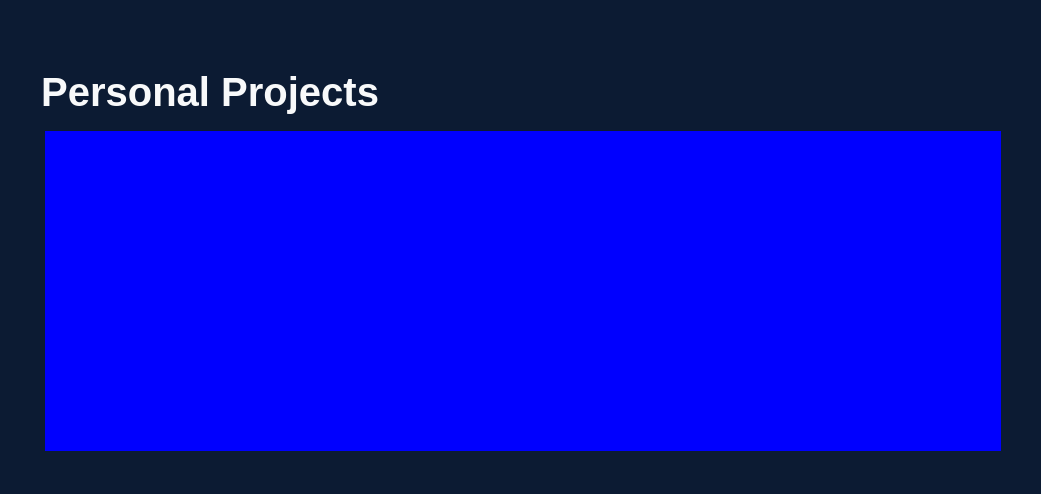
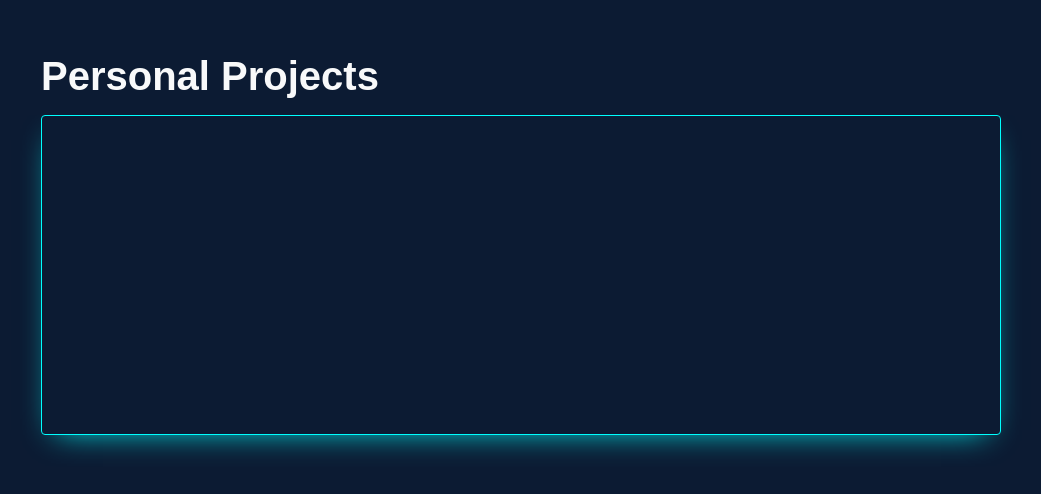
Before and after one commit to carterjmoore/personal-website, a Next.js app: page / in a window 1280 px wide. Shown: the part 2684-3178 px from the top of the page, without its empty margins (119-1160 px from the left). Built offline with nearby package versions, Linux system fonts and the light colour scheme; a web font is replaced by a local one.

Commit message:
Added project slides

```diff
--- /dev/null
+++ b/components/projects/ProjectSlide.jsx
@@ -0,0 +1,7 @@
+import classes from './ProjectSlide.module.scss';
+
+const ProjectSlide = () => {
+  return <div className={`border-highlight ${classes.container}`}></div>;
+};
+
+export default ProjectSlide;
--- /dev/null
+++ b/components/projects/ProjectSlide.module.scss
@@ -0,0 +1,8 @@
+@import '../../styles/variables';
+
+.container {
+  flex: 0 0 100%;
+  max-width: 100%;
+  margin-right: 4rem;
+  min-height: 20rem;
+}
--- a/components/projects/Projects.jsx
+++ b/components/projects/Projects.jsx
@@ -1,11 +1,13 @@
 import classes from './Projects.module.scss';
-import Slider from './slider/Slider';
+import Slider from './Slider';
 
 const Projects = () => {
   return (
     <div className={`layout ${classes.projects}`}>
       <div className={classes.wrapper}>
-        <h1 className={`section-header`}>Personal Projects</h1>
+        <h1 className={`section-header ${classes.header}`}>
+          Personal Projects
+        </h1>
         <Slider />
       </div>
     </div>
--- a/components/projects/Projects.module.scss
+++ b/components/projects/Projects.module.scss
@@ -1,12 +1,19 @@
 @import '../../styles/variables';
 
+$project-slide-padding: 2rem;
+
 .projects {
+  max-width: calc(60rem + 2 * $project-slide-padding);
   height: 100vh;
   display: flex;
   align-items: center;
   justify-content: center;
 }
 
+.header {
+  margin-left: $project-slide-padding;
+}
+
 .wrapper {
   width: 100%;
 }
--- /dev/null
+++ b/components/projects/Slider.jsx
@@ -0,0 +1,18 @@
+import ProjectSlide from './ProjectSlide';
+import classes from './Slider.module.scss';
+
+const projects = [{ name: 'ImgLabs' }, { name: 'Reflex Revolution' }];
+
+const Slider = () => {
+  return (
+    <div className={classes.container}>
+      <div className={classes.slider}>
+        {projects.map((project) => {
+          return <ProjectSlide key={project.name} project={project} />;
+        })}
+      </div>
+    </div>
+  );
+};
+
+export default Slider;
--- /dev/null
+++ b/components/projects/Slider.module.scss
@@ -0,0 +1,18 @@
+@import '../../styles/variables';
+@import './Projects.module.scss';
+
+// $slider-padding: 5rem;
+
+.container {
+  display: flex;
+  justify-content: center;
+}
+
+.slider {
+  display: flex;
+  // width: calc(100% - 2 * $slider-padding);
+  overflow: hidden;
+  width: 100%;
+  padding: 0 $project-slide-padding $project-slide-padding
+    $project-slide-padding;
+}
--- a/components/projects/slider/Slider.jsx
+++ /dev/null
@@ -1,14 +0,0 @@
-import classes from './Slider.module.scss';
-
-const Slider = () => {
-  return (
-    <div className={classes.container}>
-      <div className={classes.slider}>
-        <div style={{ backgroundColor: 'blue' }}></div>
-        <div style={{ backgroundColor: 'blue' }}></div>
-      </div>
-    </div>
-  );
-};
-
-export default Slider;
--- a/components/projects/slider/Slider.module.scss
+++ /dev/null
@@ -1,25 +0,0 @@
-@import '../../../styles/variables';
-
-$slider-padding: 5rem;
-
-.container {
-  display: flex;
-  justify-content: center;
-}
-
-.slider {
-  display: flex;
-  width: calc(100% - 2 * $slider-padding);
-  overflow: hidden;
-  width: 100%;
-}
-
-.slider {
-  div {
-    background-color: red;
-    flex: 0 0 100%;
-    max-width: 100%;
-    margin: 0 0.25rem;
-    height: 20rem;
-  }
-}
```
